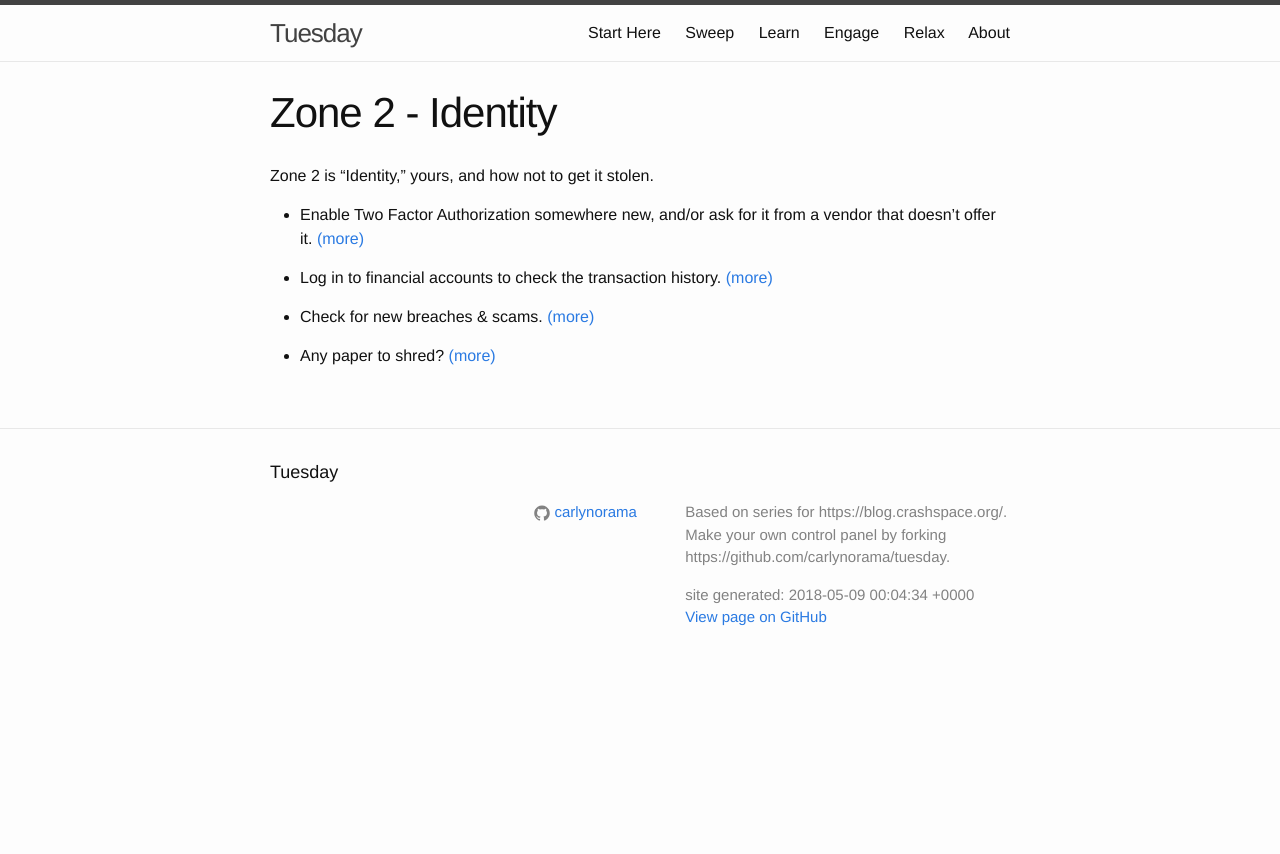
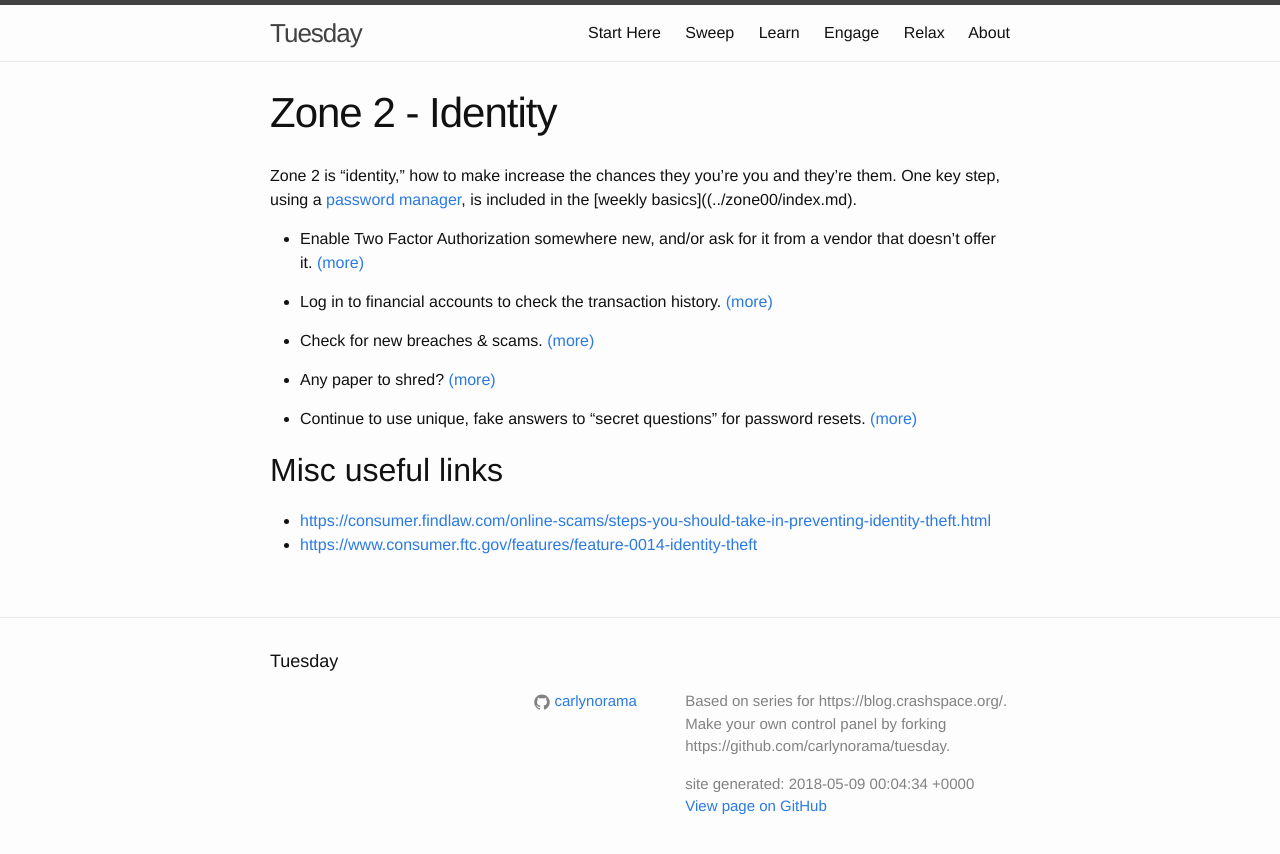
Before and after one commit to CRASHSpace/tuesday, a Jekyll site: the page built from _sweep/zone02/index.md, in a window 1280 px wide. Shown: the top 854 px of the page. Built offline with Jekyll 4.4.1, drawn with Linux system fonts in a browser that asks for light colours.

Commit message:
zone 02 content updates

```diff
--- a/_sweep/zone02/index.md
+++ b/_sweep/zone02/index.md
@@ -6,6 +6,10 @@ title: Zone 2 - Identity
 showonindexas: link
 ---
 
- Zone 2 is “Identity,” yours, and how not to get it stolen.
+ Zone 2 is “identity,” how to make increase the chances they you're you and they're them. One key step, using a [password manager](../zone00/password_manager.md), is included in the [weekly basics]((../zone00/index.md).
 
 {% include zone_02.md %}
+
+## Misc useful links
+* <https://consumer.findlaw.com/online-scams/steps-you-should-take-in-preventing-identity-theft.html>
+* <https://www.consumer.ftc.gov/features/feature-0014-identity-theft>
--- /dev/null
+++ b/_sweep/zone02/secret_questions.md
@@ -0,0 +1,25 @@
+---
+collection: sweep
+layout: page
+showonindexas: none
+easy_win: false
+zone: identity
+list_order:
+name: secret_questions.md
+title: Secret Questions Aren't
+weekly_todo_text: Continue to use unique, fake answers to "secret questions" for password resets.
+quarterly_task:
+---
+##Why This
+
+Most secret questions have hilariously easy to find public answers. Or the question itself is so trite that giving truthful answers becomes like using the same password for multiple sites.
+
+When a site asks you to fill out security question, make up new answers for each one and put them in the notes section of your password manager.
+
+##Getting Started
+
+##Maintenance mode
+
+##CRASH Space Blog Posts
+
+##Other Links
```
